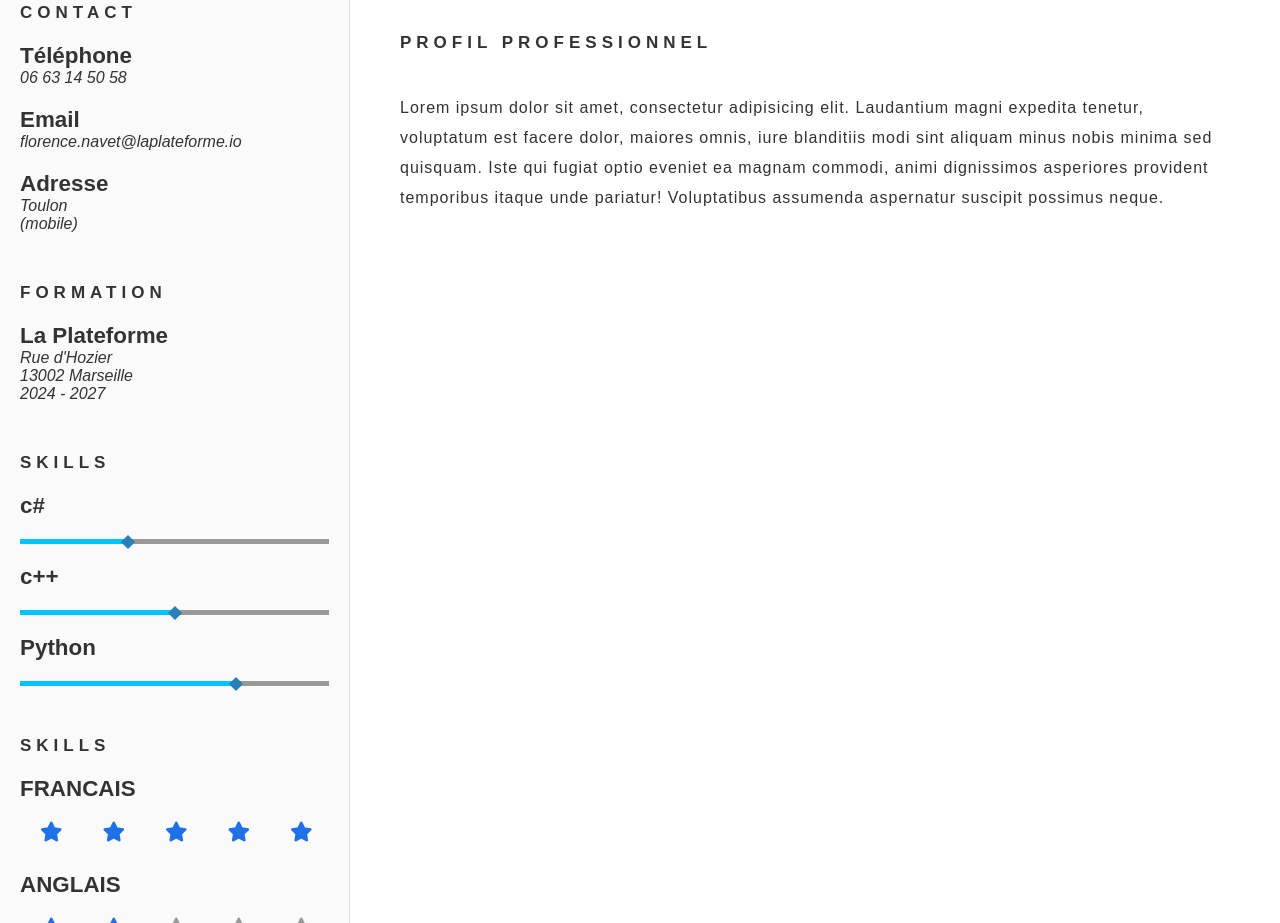
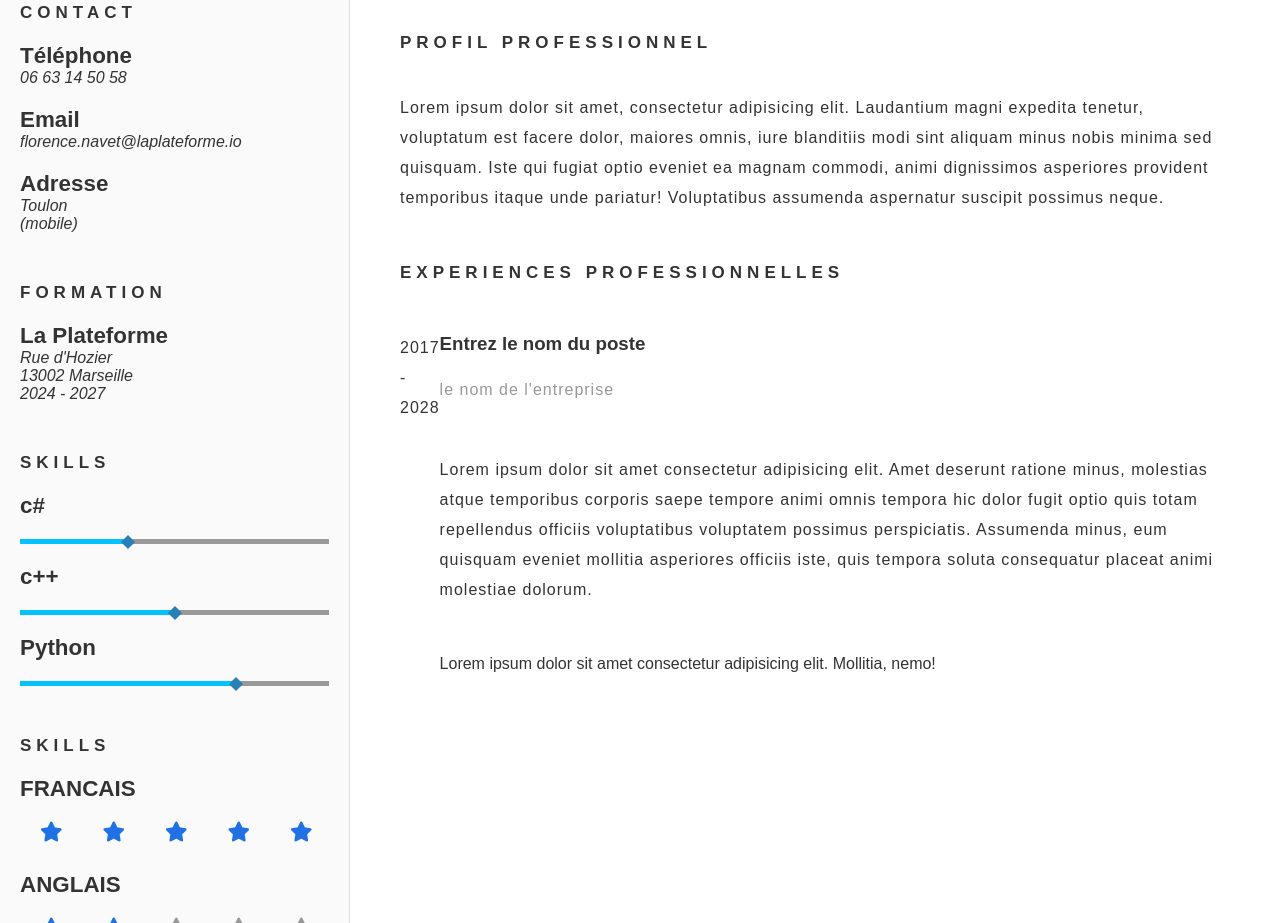
Before and after one commit to Florence-Navet/Dyma_CV, a website: page index.html in a window 1280 px wide. Shown: the part 375-1298 px from the top of the page. Drawn offline with nearby package versions, Linux system fonts and the light colour scheme; files that its build step writes are made by us from their sources; a web font is replaced by a local one.

Commit message:
feat: ajout debut partie experiences

```diff
--- a/index.html
+++ b/index.html
@@ -101,6 +101,21 @@
           asperiores provident temporibus itaque unde pariatur! Voluptatibus
           assumenda aspernatur suscipit possimus neque.
         </p>
+        <h2 class="title-small">EXPERIENCES PROFESSIONNELLES</h2>
+        <div class="experience">
+          <div class="timeline">
+            <p>2017 <br> - <br> 2028 </p>
+          </div>
+          <div class="content">
+            <h3>Entrez le nom du poste</h3>
+            <p class="text-hint">le nom de l'entreprise</p>
+            <p>Lorem ipsum dolor sit amet consectetur adipisicing elit. Amet deserunt ratione minus, molestias atque temporibus corporis saepe tempore animi omnis tempora hic dolor fugit optio quis totam repellendus officiis voluptatibus voluptatem possimus perspiciatis. Assumenda minus, eum quisquam eveniet mollitia asperiores officiis iste, quis tempora soluta consequatur placeat animi molestiae dolorum.</p>
+            <p>
+              <ul>
+                <li>Lorem ipsum dolor sit amet consectetur adipisicing elit. Mollitia, nemo!</li>
+              </ul>
+            </p>
+        </div>
       </main>
     </div>
   </body>
--- a/scss/style.scss
+++ b/scss/style.scss
@@ -159,5 +159,16 @@ main {
   p {
     letter-spacing: 0.1rem;
     line-height: 3rem;
+    margin-bottom: 5rem;
+  }
+  .experience {
+    display: flex;
+    .timline {
+      text-align: center;
+      color: var(--hint);
+      padding-right: 1rem;
+
+    }
+
   }
 }
```
Also changed, not shown: package.json (+9 -1 lines), 1 other file.
